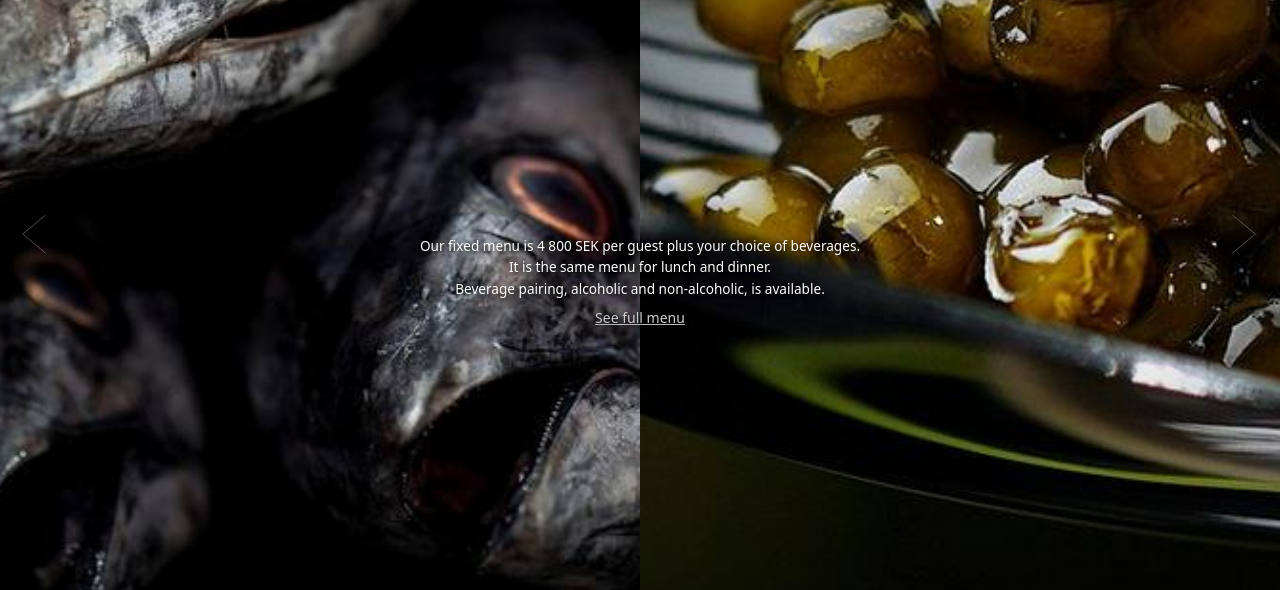
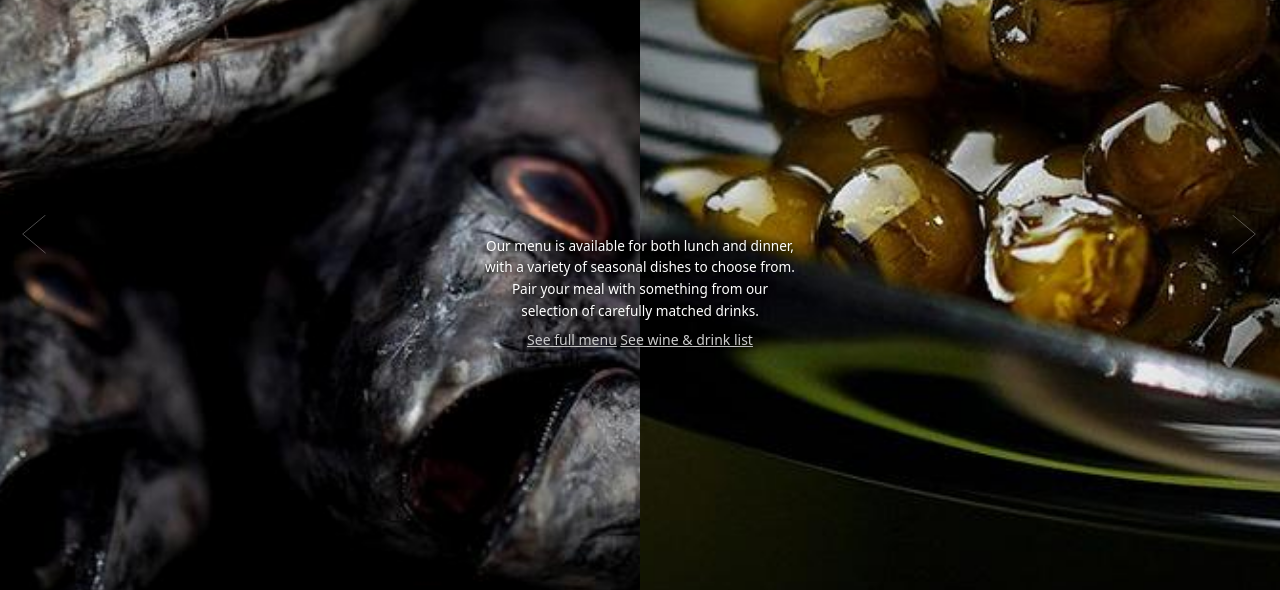
Before and after one commit to bjoernholmlund/project4restaurant, a Django app: page / in a window 1280 px wide. Shown: the part 950-1540 px from the top of the page. Run offline with Django 5.2, Linux system fonts and the light colour scheme; data comes from the database, SQL or seed files in the repository; parts of the project's set-up code (start-up, migrations or seed data) failed here and were passed over.

Commit message:
adding drink and winelist, with js

```diff
--- a/restaurant_booking/templates/base.html
+++ b/restaurant_booking/templates/base.html
@@ -145,41 +145,96 @@
         <div id="carousel-section" class="carousel-wrapper">
             <div id="menu-description" class="menu-overlay">
                 <p>
-                  Our fixed menu is 4 800 SEK per guest plus your choice of beverages.<br>
-                  It is the same menu for lunch and dinner.<br>
-                  Beverage pairing, alcoholic and non-alcoholic, is available.
+                    Our menu is available for both lunch and dinner, <br> with a variety of seasonal dishes to choose from. <br>
+                    Pair your meal with something from our <br> selection of carefully matched drinks.
                 </p>
+                <a href="#" id="show-full-menu" class="underline text-sm mt-2 inline-block">See full menu</a>
+                <a href="#" id="show-drink-list" class="underline text-sm mt-2 inline-block">See wine & drink list</a>
+            </div>
                 <div id="menu-popup" class="popup menu-popup-style" style="display: none;">
                     <div class="popup-content">
                       <span class="close" onclick="closeMenuPopup()">&times;</span>
-                      <h2 class="menu-title">Vår Meny</h2>
+                      <h2 class="menu-title">Our Menu</h2>
                       <div class="menu-columns">
                         <div class="menu-category">
                           <h3>Förrätter</h3>
                           <ul>
                             <li><span class="dish-name">Carpaccio</span><span class="dots"></span><span class="price">145 kr</span></li>
-                            <li><span class="dish-name">Skagenröra</span><span class="dots"></span><span class="price">135 kr</span></li>
+                            <li><span class="dish-name">Skagen mixture</span><span class="dots"></span><span class="price">135 kr</span></li>
                           </ul>
                         </div>
                         <div class="menu-category">
                           <h3>Varmrätter</h3>
                           <ul>
-                            <li><span class="dish-name">Oxfilé med tryffelsky</span><span class="dots"></span><span class="price">285 kr</span></li>
-                            <li><span class="dish-name">Grillad lax</span><span class="dots"></span><span class="price">265 kr</span></li>
+                            <li><span class="dish-name">Beef fillet with truffle sauce</span><span class="dots"></span><span class="price">285 kr</span></li>
+                            <li><span class="dish-name">Grilled salmon</span><span class="dots"></span><span class="price">265 kr</span></li>
                           </ul>
                         </div>
                         <div class="menu-category">
                           <h3>Desserter</h3>
                           <ul>
                             <li><span class="dish-name">Crème brûlée</span><span class="dots"></span><span class="price">95 kr</span></li>
-                            <li><span class="dish-name">Chokladfondant</span><span class="dots"></span><span class="price">105 kr</span></li>
+                            <li><span class="dish-name">Chocolate fondant</span><span class="dots"></span><span class="price">105 kr</span></li>
                           </ul>
                         </div>
                       </div>
                     </div>
                   </div>
-                  <a href="#" id="show-full-menu" class="underline text-sm mt-2 inline-block">See full menu</a>
-            </div>
+                  <!--Drink och vinlista-->
+                  <div id="drink-popup" class="popup drink-popup-style" style="display: none;">
+                    <div class="popup-content">
+                      <span class="close" onclick="closeDrinkPopup()">&times;</span>
+                      <h2 class="menu-title">Vin & Drinklista</h2>
+                      <div class="menu-columns">
+
+                        <!-- Vita Viner -->
+                        <div class="menu-category">
+                          <h3>Vita viner</h3>
+                          <ul>
+                            <li><span class="dish-name">Chablis, Domaine Laroche</span><span class="dots"></span><span class="price">145 kr / glas</span></li>
+                            <li><span class="dish-name">Sancerre, Henri Bourgeois</span><span class="dots"></span><span class="price">695 kr / flaska</span></li>
+                          </ul>
+                        </div>
+
+                        <!-- Röda Viner -->
+                        <div class="menu-category">
+                          <h3>Röda viner</h3>
+                          <ul>
+                            <li><span class="dish-name">Barolo, Pio Cesare</span><span class="dots"></span><span class="price">795 kr / flaska</span></li>
+                            <li><span class="dish-name">Pinot Noir, NZ</span><span class="dots"></span><span class="price">135 kr / glas</span></li>
+                          </ul>
+                        </div>
+
+                        <!-- Champagne -->
+                        <div class="menu-category">
+                          <h3>Champagne</h3>
+                          <ul>
+                            <li><span class="dish-name">Bollinger Special Cuvée</span><span class="dots"></span><span class="price">975 kr</span></li>
+                            <li><span class="dish-name">Moët & Chandon Brut</span><span class="dots"></span><span class="price">845 kr</span></li>
+                          </ul>
+                        </div>
+
+                        <!-- Cocktails -->
+                        <div class="menu-category">
+                          <h3>Cocktails</h3>
+                          <ul>
+                            <li><span class="dish-name">Whiskey Sour</span><span class="dots"></span><span class="price">125 kr</span></li>
+                            <li><span class="dish-name">Espresso Martini</span><span class="dots"></span><span class="price">135 kr</span></li>
+                          </ul>
+                        </div>
+
+                        <!-- Alkoholfria -->
+                        <div class="menu-category">
+                          <h3>Alkoholfritt</h3>
+                          <ul>
+                            <li><span class="dish-name">Virgin Mojito</span><span class="dots"></span><span class="price">85 kr</span></li>
+                            <li><span class="dish-name">Rabarberlemonad</span><span class="dots"></span><span class="price">75 kr</span></li>
+                          </ul>
+                        </div>
+
+                      </div>
+                    </div>
+                  </div>
             <button class="arrow left prev-btn" id="prevSlide">
                 <svg width="60px" height="80px" viewBox="0 0 50 80">
                   <polyline fill="none" stroke="#FFFFFF" stroke-width="1" stroke-linecap="round" stroke-linejoin="round"
--- a/static/js/index.js
+++ b/static/js/index.js
@@ -283,3 +283,24 @@ function openMenuPopup() {
       }
     });
   });
+
+  //------------DRINK OVH VINLISTA-------------//
+
+const drinkPopup = document.getElementById("drink-popup");
+const showDrinkBtn = document.getElementById("show-drink-list");
+
+showDrinkBtn.addEventListener("click", function (e) {
+  e.preventDefault();
+  drinkPopup.style.display = "flex";
+});
+
+function closeDrinkPopup() {
+  drinkPopup.style.display = "none";
+}
+
+// Klicka utanför för att stänga
+window.addEventListener("click", function (event) {
+  if (event.target === drinkPopup) {
+    drinkPopup.style.display = "none";
+  }
+});
```
Also changed, not shown: static/css/styles.css (+35 -1 lines).
